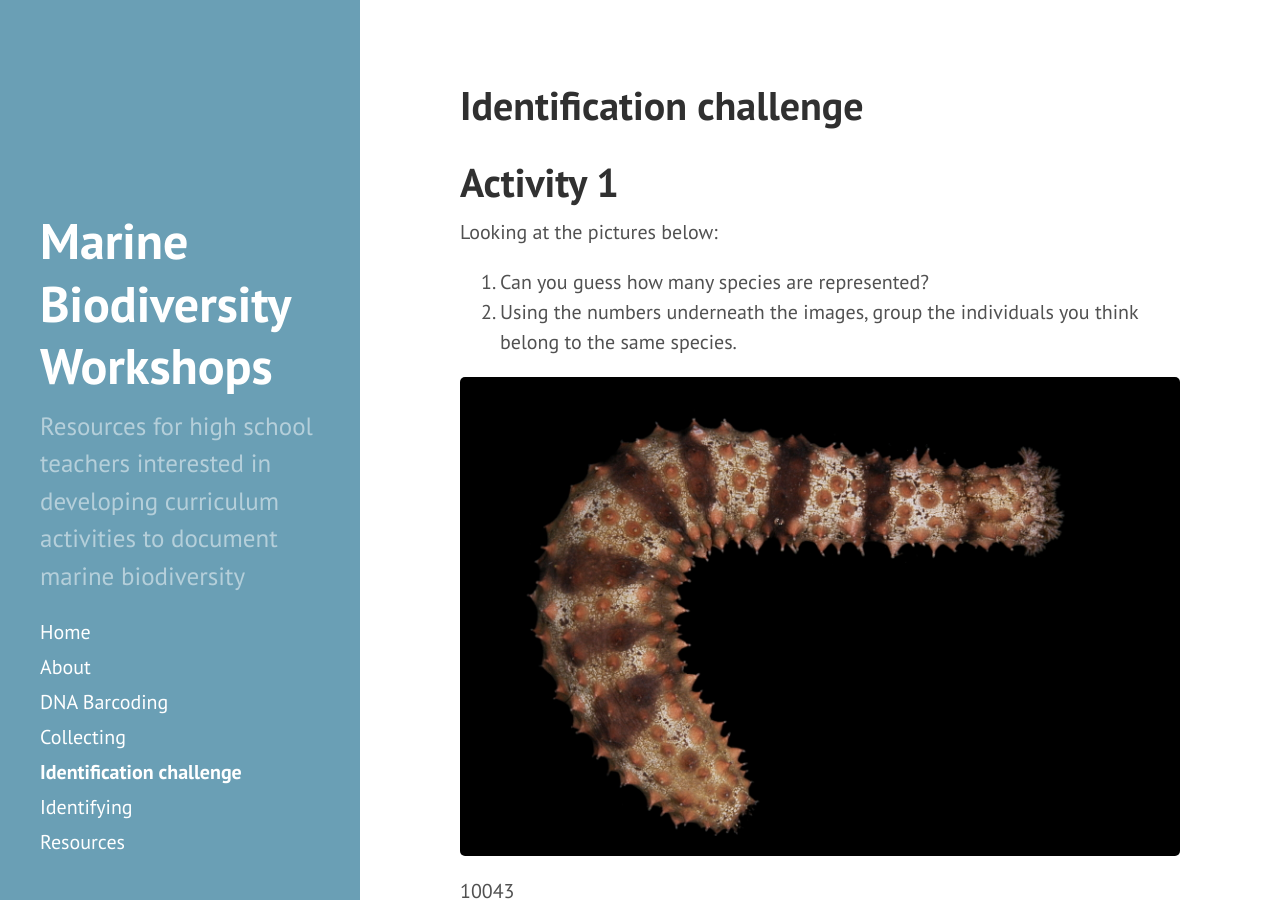
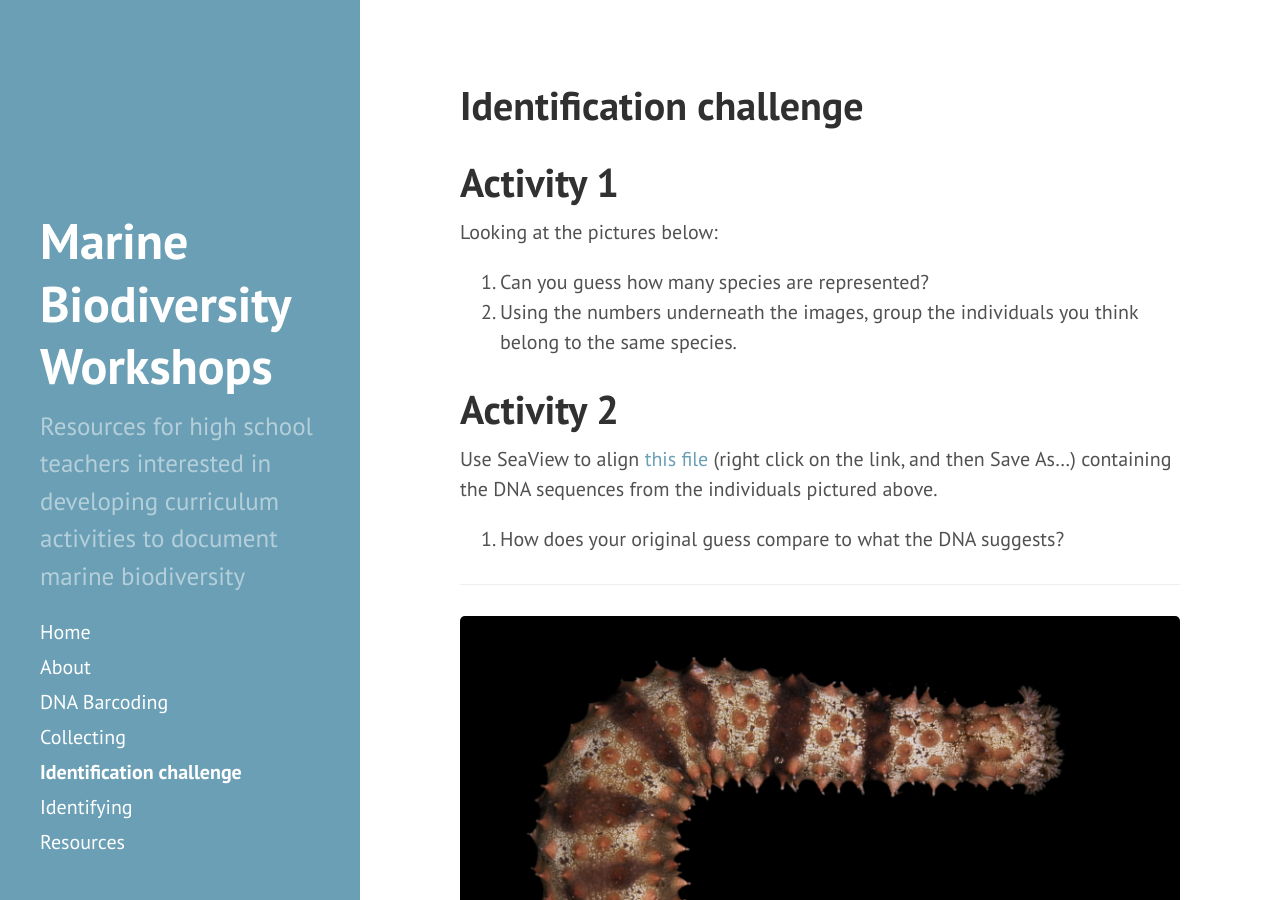
Before and after one commit to marine-diversity-workshops/marine-diversity-workshops.github.io, a Jekyll site: the page built from identification-challenge.md, in a window 1280 px wide and 900 px high. Built offline with Jekyll 4.4.1, drawn with Linux system fonts in a browser that asks for light colours; nearby versions of some CDN libraries; some of the changed text lies outside the part shown.

Commit message:
add impatiens challenge

```diff
--- a/identification-challenge.md
+++ b/identification-challenge.md
@@ -11,9 +11,42 @@
 1. Using the numbers underneath the images, group the individuals you think
    belong to the same species.
 
+# Activity 2
+
+Use SeaView to align [this file]({{ site.baseurl }}resources/impatiens.fas)
+(right click on the link, and then Save As…) containing the DNA sequences from
+the individuals pictured above.
+
+1. How does your original guess compare to what the DNA suggests?
+
+-----
 
 ![10043]({{ site.baseurl }}img/10043-HI09-2637.jpg)
 10043
 
 ![11012]({{ site.baseurl }}img/11012-dFMOK11-0571.jpg)
 11012
+
+![11956]({{ site.baseurl }}img/11956-dDJRS_02362.jpg)
+11956
+
+![6487]({{ site.baseurl }}img/6487-dREU_01435.jpg)
+6487
+
+![6588]({{ site.baseurl }}img/6588-Holothuria_impatiens.dREU_03068.jpg)
+6588
+
+![6748]({{ site.baseurl }}img/6748-FM-2008-Majuro-0270.jpg)
+6748
+
+![6929]({{ site.baseurl }}img/6929-Holothuria_aff_impatiens.d2008-Kosrae-0177.jpg)
+6929
+
+![8193]({{ site.baseurl }}img/8193-dAUST-1005.jpg)
+8193
+
+![8288]({{ site.baseurl }}img/8288-dAUST-2165.jpg)
+8288
+
+![8355]({{ site.baseurl }}img/8355-dAUST-2576.jpg)
+8355
```
Also changed, not shown: img/11956-dDJRS_02362.jpg (added), img/6487-dREU_01435.jpg (added), img/6588-Holothuria_impatiens.dREU_03068.jpg (added), img/6748-FM-2008-Majuro-0270.jpg (added), img/6929-Holothuria_aff_impatiens.d2008-Kosrae-0177.jpg (added), img/8193-dAUST-1005.jpg (added), img/8288-dAUST-2165.jpg (added), img/8355-dAUST-2576.jpg (added), 1 other file.
